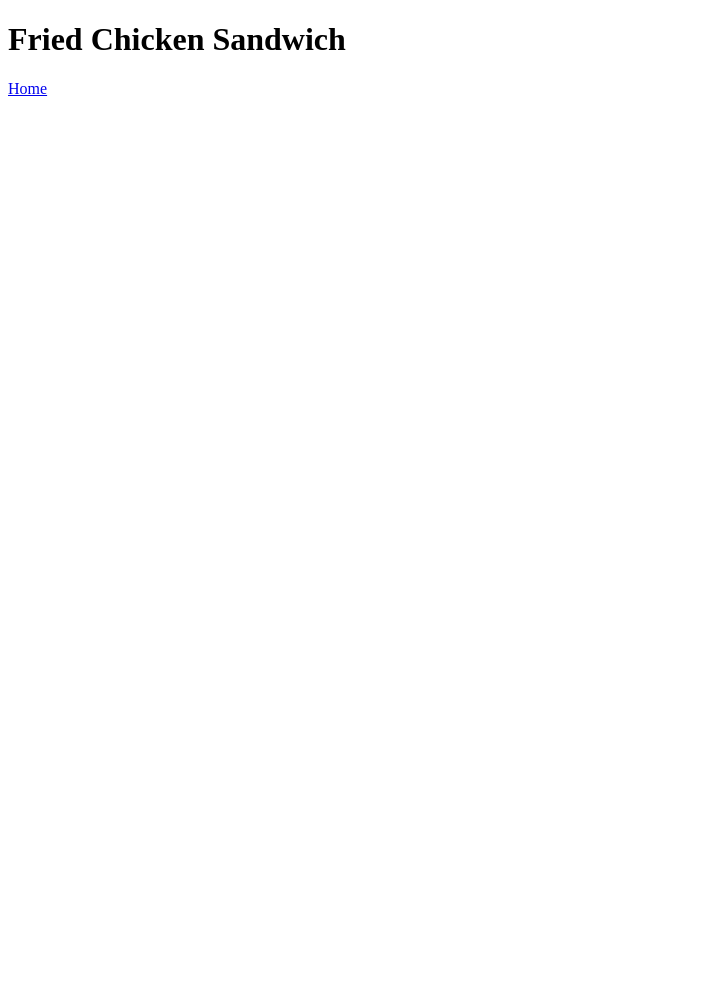
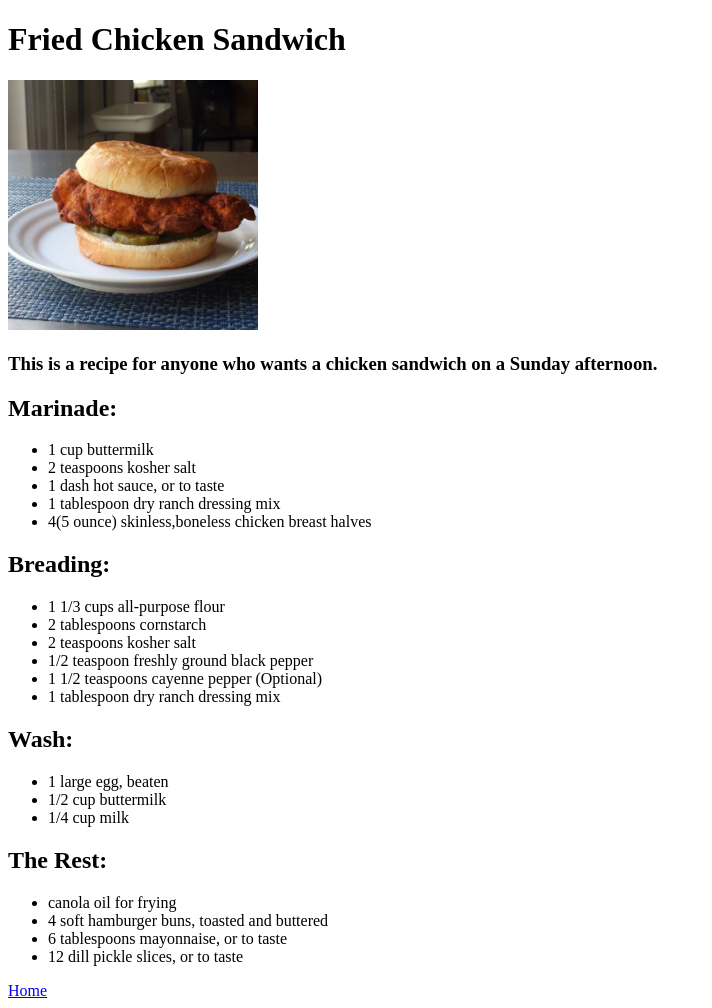
Before and after one commit to CTRL-ALT-Malik/odin-recipes, a plain HTML site: page recipes/Fried_Chicken_Sandwich.html in a window 1280 px wide. Shown: the whole page, without its empty margins (0-712 px from the left). Before the commit the page ends 800 px from the top, so only its background shows below. Drawn offline with Linux system fonts and the light colour scheme.

Commit message:
Images added, first recipe page has ingredients

```diff
--- a/recipes/Fried_Chicken_Sandwich.html
+++ b/recipes/Fried_Chicken_Sandwich.html
@@ -7,6 +7,38 @@
 </head>
 <body>
     <h1>Fried Chicken Sandwich</h1>
+    <img src='../images/FCS.webp' width="250" alt="Fried chicken sandwiched between buns"/>
+    <h3>This is a recipe for anyone who wants a chicken sandwich on a Sunday afternoon.</h3>
+        <h2><b>Marinade:</b></h2>
+            <ul>
+                <li>1 cup buttermilk</li>
+                <li>2 teaspoons kosher salt</li>
+                <li>1 dash hot sauce, or to taste</li>
+                <li>1 tablespoon dry ranch dressing mix</li>
+                <li>4(5 ounce) skinless,boneless chicken breast halves</li>
+            </ul>
+        <h2><b>Breading:</b></h2>
+            <ul>
+                <li>1 1/3 cups all-purpose flour</li>
+                <li>2 tablespoons cornstarch</li>
+                <li>2 teaspoons kosher salt</li>
+                <li>1/2 teaspoon freshly ground black pepper</li>
+                <li>1 1/2 teaspoons cayenne pepper (Optional)</li>
+                <li>1 tablespoon dry ranch dressing mix</li>
+            </ul>
+        <h2><b>Wash:</b></h2>
+            <ul>
+                <li>1 large egg, beaten</li>
+                <li>1/2 cup buttermilk</li>
+                <li>1/4 cup milk</li>
+            </ul>
+        <h2><b>The Rest:</b></h2>
+            <ul>
+                <li>canola oil for frying</li>
+                <li>4 soft hamburger buns, toasted and buttered</li>
+                <li>6 tablespoons mayonnaise, or to taste</li>
+                <li>12 dill pickle slices, or to taste</li>
+            </ul>
     <a href="../index.html">Home</a>
 </body>
 </html>
```
Also changed, not shown: images/FCS.webp (added).
